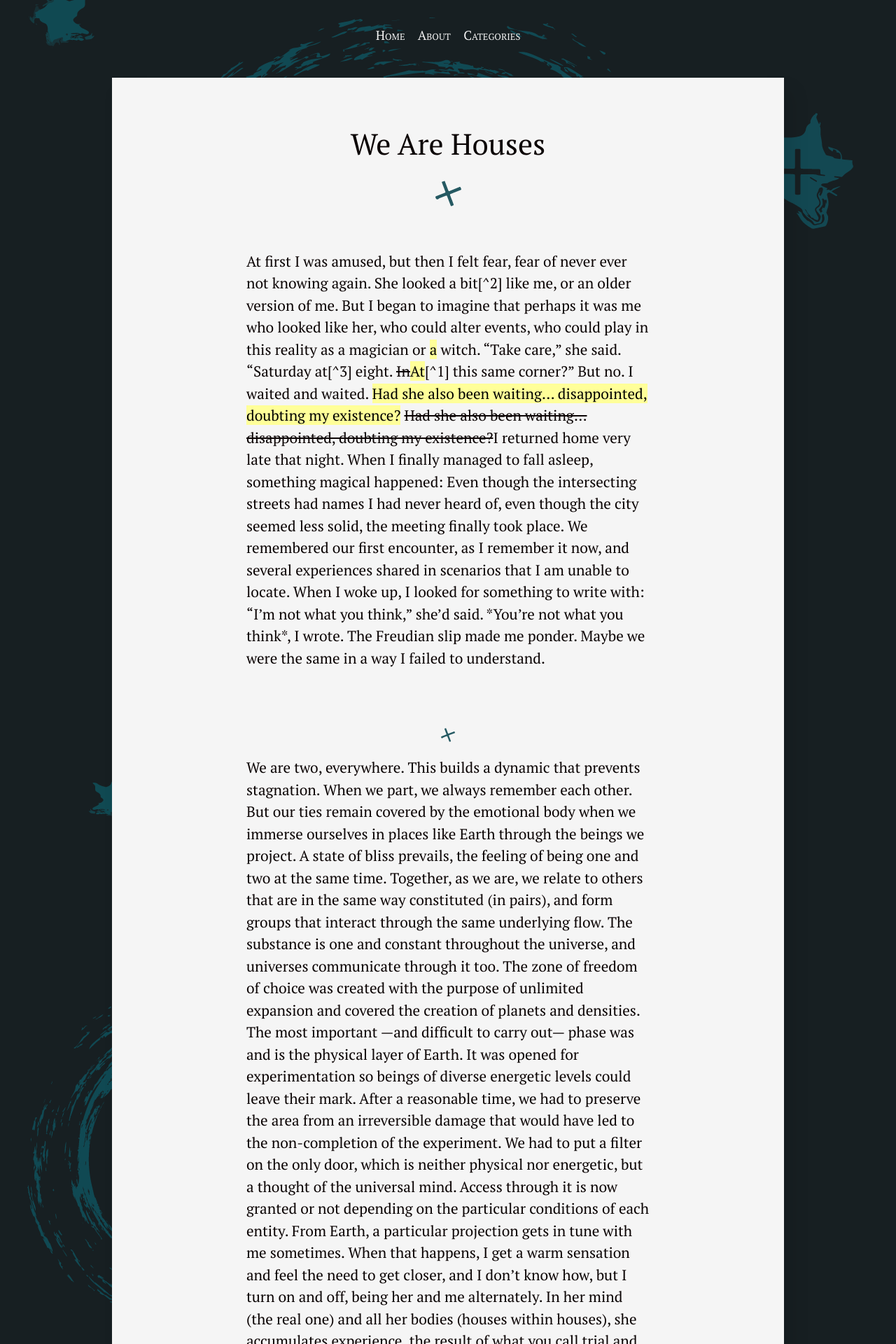
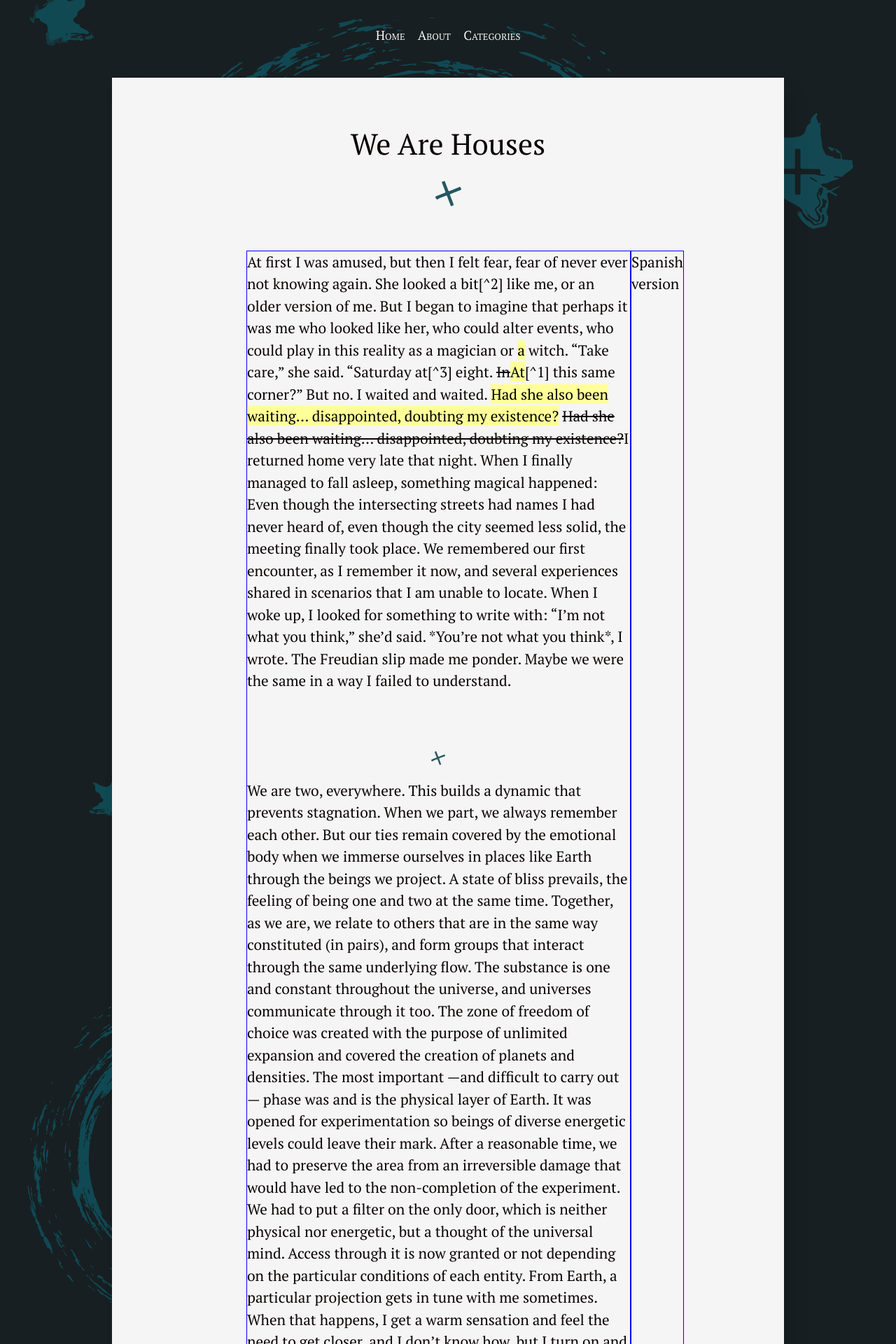
Before and after one commit to silvialohrmann/editorial, a Jekyll site: the page built from _posts/2022-11-18-we-are-houses.md, in a window 1280 px wide. Shown: the top 1920 px of the page at 70% size. Built offline with Jekyll 4.4.1, drawn with Linux system fonts in a browser that asks for light colours; our own code applies the rules of GitHub Pages for plain Markdown files.

Commit message:
Update _base.scss

```diff
--- a/_sass/_base.scss
+++ b/_sass/_base.scss
@@ -196,3 +196,13 @@ figcaption {
   }
   display:none;
 }
+
+/* TWO COLUMN FLEXBOX */
+.two-column {
+  display:flex;
+  flex-direction:row;
+}
+.two-column div {
+  flex:1;
+  border:1px solid blue;
+}
```
